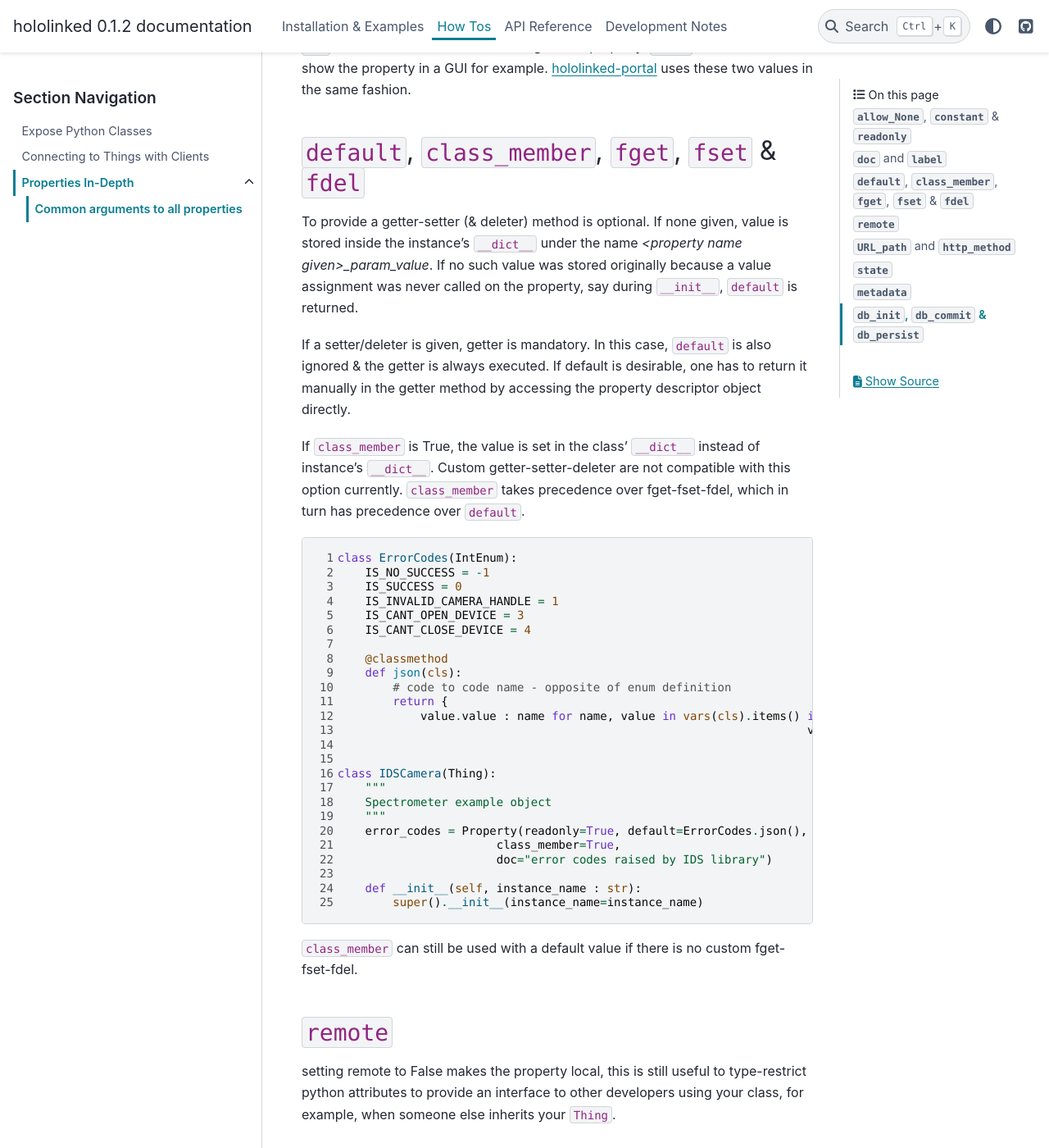
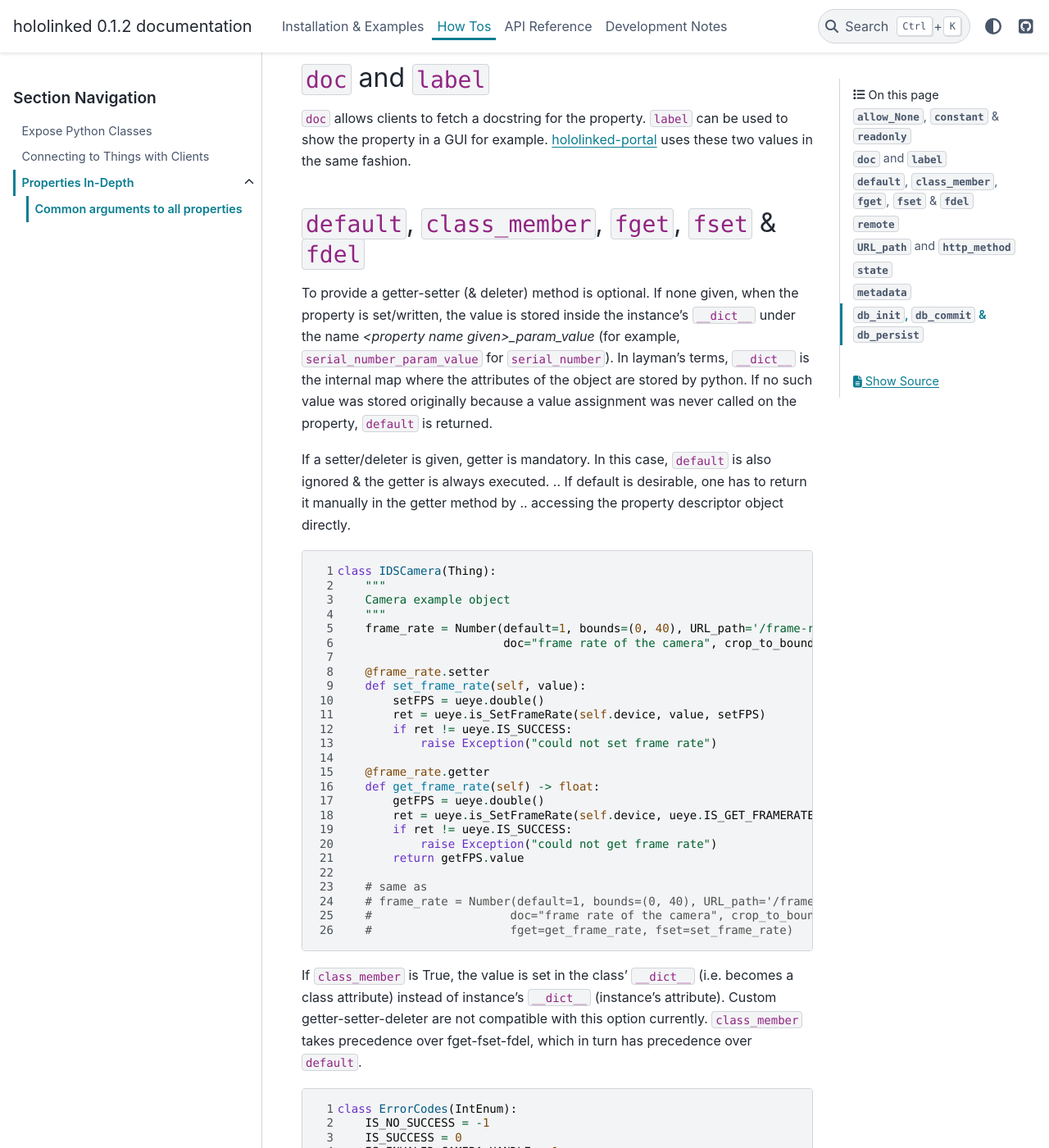
Before and after one commit to VigneshVSV/hololinked, a Sphinx documentation site: the page built from doc/source/howto/properties/arguments.rst, in a window 1280 px wide and 1400 px high, scrolled down 1377 px. Shown: the whole window at 82% size. Built offline with Sphinx 7.4.7 and the PyData theme 0.15.4, drawn with Linux system fonts in a browser that asks for light colours; some of the changed text lies outside the part shown.

Commit message:
class member and fget,fset doc updated

```diff
--- a/doc/source/howto/code/properties/common_args_1.py
+++ b/doc/source/howto/code/properties/common_args_1.py
@@ -8,7 +8,7 @@
     """
 
     serial_number = String(default="USB2+H15897", allow_None=False, readonly=True,
-                        doc="serial number of the spectrometer (string)"
+                        doc="serial number of the spectrometer (string)",
                         label="serial number") # type: str
 
     integration_time = Number(default=1000, bounds=(0.001, None),
@@ -38,7 +38,12 @@
         # readonly = True
         self.serial_number = serial_number # NOT OK - raises ValueError
 
-        # constant = True, constant = True mandatorily needs allow_None = True
+        # constant = True, mandatorily needs allow_None = True
         self.model = None # OK - constant accepts None when initially None
         self.model = 'USB2000+' # OK - can be set once
         self.model = None # NOT OK - raises ValueError
+
+
+if __name__ == '__main__':
+    spectrometer = OceanOpticsSpectrometer(instance_name='spectrometer1',
+                                    serial_number='S14155')
--- a/doc/source/howto/code/properties/common_args_2.py
+++ b/doc/source/howto/code/properties/common_args_2.py
@@ -1,7 +1,46 @@
+from enum import IntEnum
+from pyueye import ueye
+
 from hololinked.server import Thing, Property
-from enum import IntEnum
+from hololinked.server.properties import Integer, Number
 
 
+# frame-rate-start
+class IDSCamera(Thing):
+    """
+    Camera example object
+    """
+    frame_rate = Number(default=1, bounds=(0, 40), URL_path='/frame-rate',
+                        doc="frame rate of the camera", crop_to_bounds=True)
+
+    @frame_rate.setter
+    def set_frame_rate(self, value):
+        setFPS = ueye.double()
+        ret = ueye.is_SetFrameRate(self.device, value, setFPS)
+        if ret != ueye.IS_SUCCESS:
+            raise Exception("could not set frame rate")
+
+    @frame_rate.getter
+    def get_frame_rate(self) -> float:
+        getFPS = ueye.double()
+        ret = ueye.is_SetFrameRate(self.device, ueye.IS_GET_FRAMERATE, getFPS)
+        if ret != ueye.IS_SUCCESS:
+            raise Exception("could not get frame rate")
+        return getFPS.value
+
+    # same as
+    # frame_rate = Number(default=1, bounds=(0, 40), URL_path='/frame-rate',
+    #                    doc="frame rate of the camera", crop_to_bounds=True,
+    #                    fget=get_frame_rate, fset=set_frame_rate)
+    # frame-rate-end
+
+if __name__ == '__main__':
+    cam = IDSCamera(instance_name='camera')
+    print(cam.frame_rate) # does not print default, but actual value in device
+# frame-rate-end
+
+
+# error-codes-start
 class ErrorCodes(IntEnum):
     IS_NO_SUCCESS = -1
     IS_SUCCESS = 0
@@ -16,19 +55,24 @@
             value.value : name for name, value in vars(cls).items() if isinstance(
                                                                     value, cls)}
 
-
 class IDSCamera(Thing):
     """
-    Spectrometer example object
+    Camera example object
     """
+    def error_codes_misplaced_getter(self):
+        return {"this getter" : "is not called"}
+
     error_codes = Property(readonly=True, default=ErrorCodes.json(),
-                       class_member=True,
+                       class_member=True, fget=error_codes_misplaced_getter,
                        doc="error codes raised by IDS library")
 
     def __init__(self, instance_name : str):
         super().__init__(instance_name=instance_name)
-        print("error codes", IDSCamera.error_codes) # prints error codes
 
 
 if __name__ == '__main__':
-    IDSCamera(instance_name='test')
+    cam = IDSCamera(instance_name='camera')
+    print("error codes class level", IDSCamera.error_codes) # prints error codes
+    print("error codes instance level", cam.error_codes) # prints error codes
+    print(IDSCamera.error_codes == cam.error_codes) # prints True
+# error-codes-end
--- a/doc/source/howto/properties/arguments.rst
+++ b/doc/source/howto/properties/arguments.rst
@@ -23,25 +23,38 @@
 ``default``, ``class_member``, ``fget``, ``fset`` & ``fdel``
 ++++++++++++++++++++++++++++++++++++++++++++++++++++++++++++
 
-To provide a getter-setter (& deleter) method is optional. If none given, value is stored inside
-the instance's ``__dict__`` under the name `<property name given>_param_value`. If no such
-value was stored originally because a value assignment was never called on the property, say during
-``__init__``, ``default`` is returned.
+To provide a getter-setter (& deleter) method is optional. If none given, when the property is set/written, the value
+is stored inside the instance's ``__dict__`` under the name `<property name given>_param_value`
+(for example, ``serial_number_param_value`` for ``serial_number``). In layman's terms,
+``__dict__`` is the internal map where the attributes of the object are stored by python. If no such value was stored
+originally because a value assignment was never called on the property, ``default`` is returned.
 
 If a setter/deleter is given, getter is mandatory. In this case, ``default`` is also ignored & the getter is
-always executed. If default is desirable, one has to return it manually in the getter method by
-accessing the property descriptor object directly.
+always executed.
+.. If default is desirable, one has to return it manually in the getter method by
+.. accessing the property descriptor object directly.
 
-If ``class_member`` is True, the value is set in the class' ``__dict__`` instead of instance's ``__dict__``.
+.. literalinclude:: ../code/properties/common_args_2.py
+    :language: python
+    :linenos:
+    :start-after: # frame-rate-start
+    :end-before: # frame-rate-end
+
+
+If ``class_member`` is True, the value is set in the class' ``__dict__`` (i.e. becomes a class attribute)
+instead of instance's ``__dict__`` (instance's attribute).
 Custom getter-setter-deleter are not compatible with this option currently. ``class_member`` takes precedence over fget-fset-fdel,
 which in turn has precedence over ``default``.
 
 .. literalinclude:: ../code/properties/common_args_2.py
     :language: python
     :linenos:
-    :lines: 5-29
+    :start-after: # error-codes-start
+    :end-before: # error-codes-end
 
 ``class_member`` can still be used with a default value if there is no custom fget-fset-fdel.
+
+
 
 ``remote``
 ++++++++++
```
